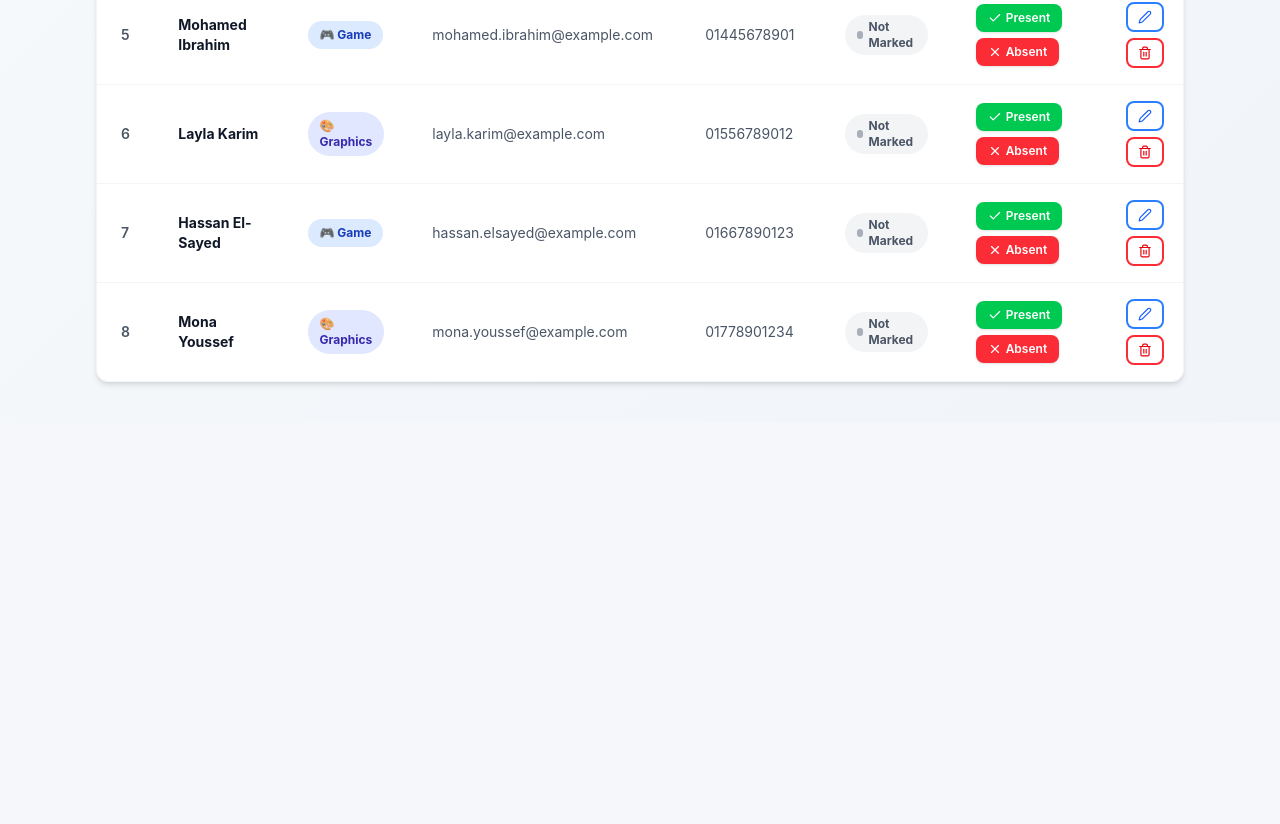
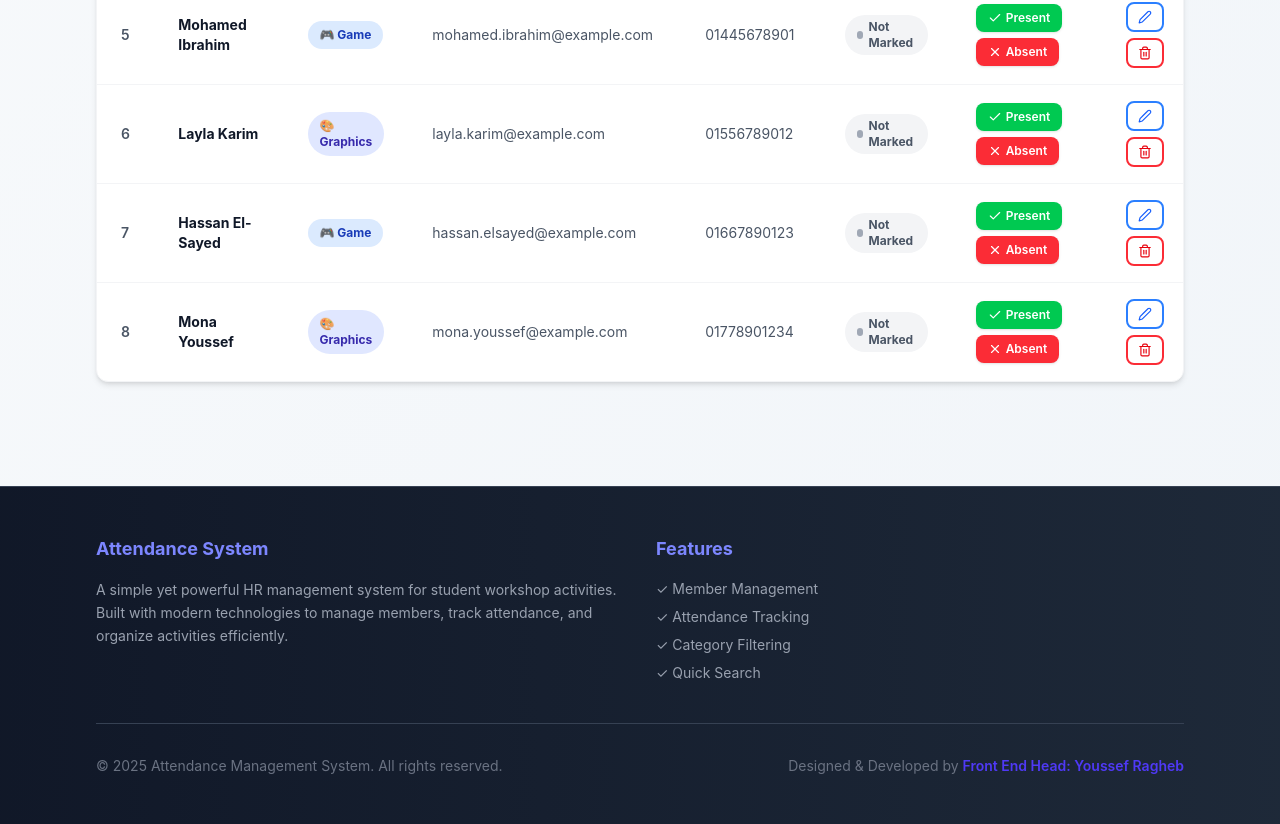
Before and after one commit to JoeRagheb29/MSP_Attendance_Dashboard, a React (Vite) app: page / in a window 1280 px wide. Shown: the part 856-1680 px from the top of the page. Before the commit the page ends 1278 px from the top, so only its background shows below. Built offline with nearby package versions, Linux system fonts and the light colour scheme.

Commit message:
add footer

```diff
--- a/src/App.tsx
+++ b/src/App.tsx
@@ -147,7 +147,7 @@ function App() {
 
       {/* Footer */}
       {/* <Footer /> */}
-      {/* <footer className="bg-linear-to-r from-gray-900 to-gray-800 text-white border-t border-gray-700 mt-16">
+      <footer className="bg-linear-to-r from-gray-900 to-gray-800 text-white border-t border-gray-700 mt-16">
         <div className="max-w-6xl mx-auto px-4 sm:px-6 lg:px-8 py-12">
           <div className="grid grid-cols-1 md:grid-cols-2 gap-8">
             <div>
@@ -179,7 +179,7 @@ function App() {
             </div>
           </div>
         </div>
-      </footer> */}
+      </footer>
     </div>
   )
 }
```
